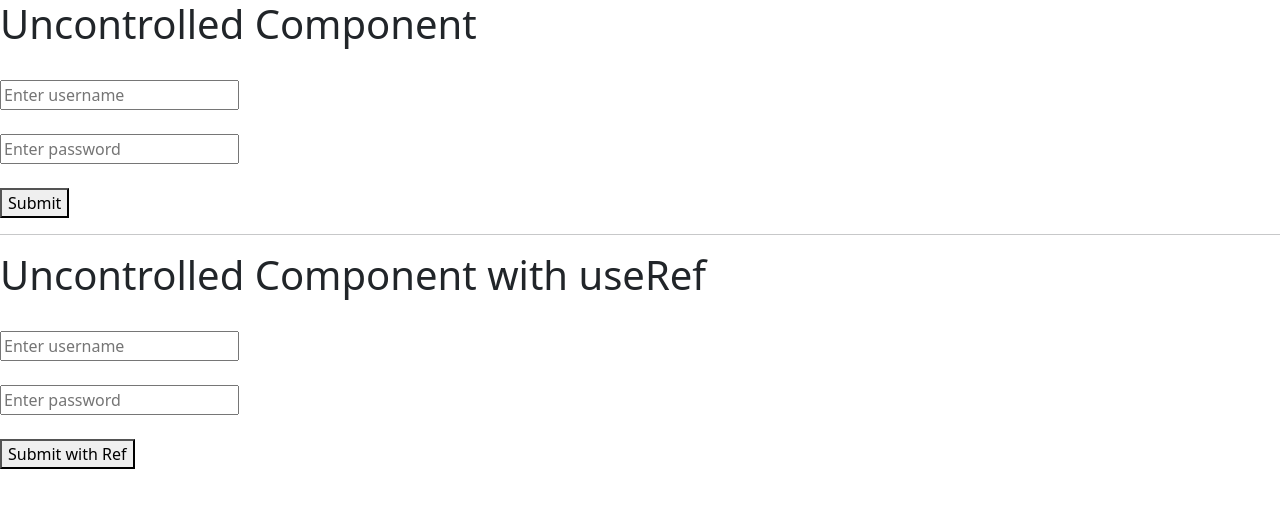
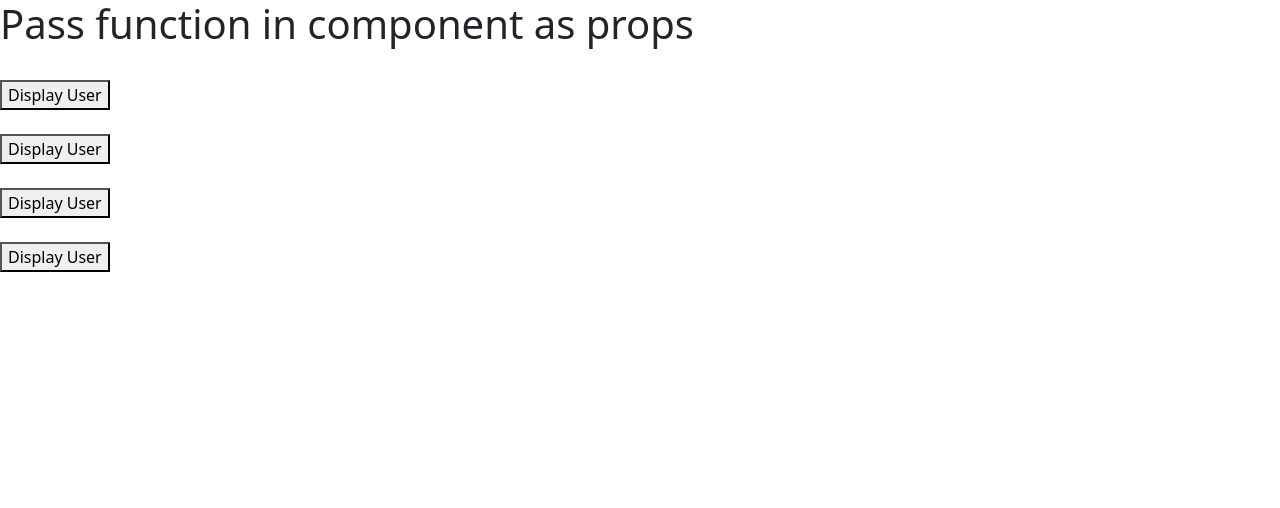
Before and after one commit to Apoorv-Saxena08/reactOne, a React (Vite) app: page / in a window 1280 px wide. Shown: the top 508 px of the page. Built offline with nearby package versions, Linux system fonts and the light colour scheme.

Commit message:
pass functions as props

```diff
--- a/src/App.jsx
+++ b/src/App.jsx
@@ -1,53 +1,20 @@
 import { useRef } from "react";
+import User from "./User";
 
 function App(){
 
-  const userRef = useRef();
-  const pwdRef = useRef();
-
-  const handleForm =(e)=>{
-    e.preventDefault();
-    const user = document.querySelector("#user").value;
-    console.log(user);
-    const pwd = document.querySelector("#pwd").value;
-    console.log(pwd);
-  }
-  const handleFormRef =(e)=>{
-    e.preventDefault();
-    const user = userRef.current.value;
-    console.log(user);
-    const pwd = pwdRef.current.value;
-    console.log(pwd);
+  const displayName = (name)=>{
+        console.log(name);
   }
 
   return (
   <div >
-      <h1>Uncontrolled Component</h1>
-      <form action="" onSubmit={handleForm} >
-        <br />
-        <input type="text" id="user" placeholder="Enter username" />
-        <br /><br />
-        <input type="password" name="" id="pwd" placeholder="Enter password" />
-
-        <br /> <br />
-        <button>
-          Submit
-        </button>
-      </form>
-
-      <hr />
-      <h1>Uncontrolled Component with useRef</h1>
-      <form action="" onSubmit={handleFormRef} >
-        <br />
-        <input type="text" id="userRef" ref={userRef} placeholder="Enter username" />
-        <br /><br />
-        <input type="passwordRef" name="" ref={pwdRef} id="pwd" placeholder="Enter password" />
-
-        <br /> <br />
-        <button>
-          Submit with Ref
-        </button>
-      </form>
+      <h1>Pass function in component as props</h1>
+      <br />
+      <User displayName={displayName} name="apoo" /><br /><br />
+      <User displayName={displayName} name="srk" /><br /><br />
+      <User displayName={displayName} name="pappu" /><br /><br />
+      <User displayName={displayName} name="burahh" /><br /><br />
 
    </div>
 
--- a/src/User.jsx
+++ b/src/User.jsx
@@ -1,7 +1,8 @@
-function User(props){
+function User({displayName,name}){
+
     return(
         <>
-        <h1>Hello {props.name}</h1>
+        <button onClick={()=>displayName(name)} >Display User</button>
         </>
     )
 }
```
